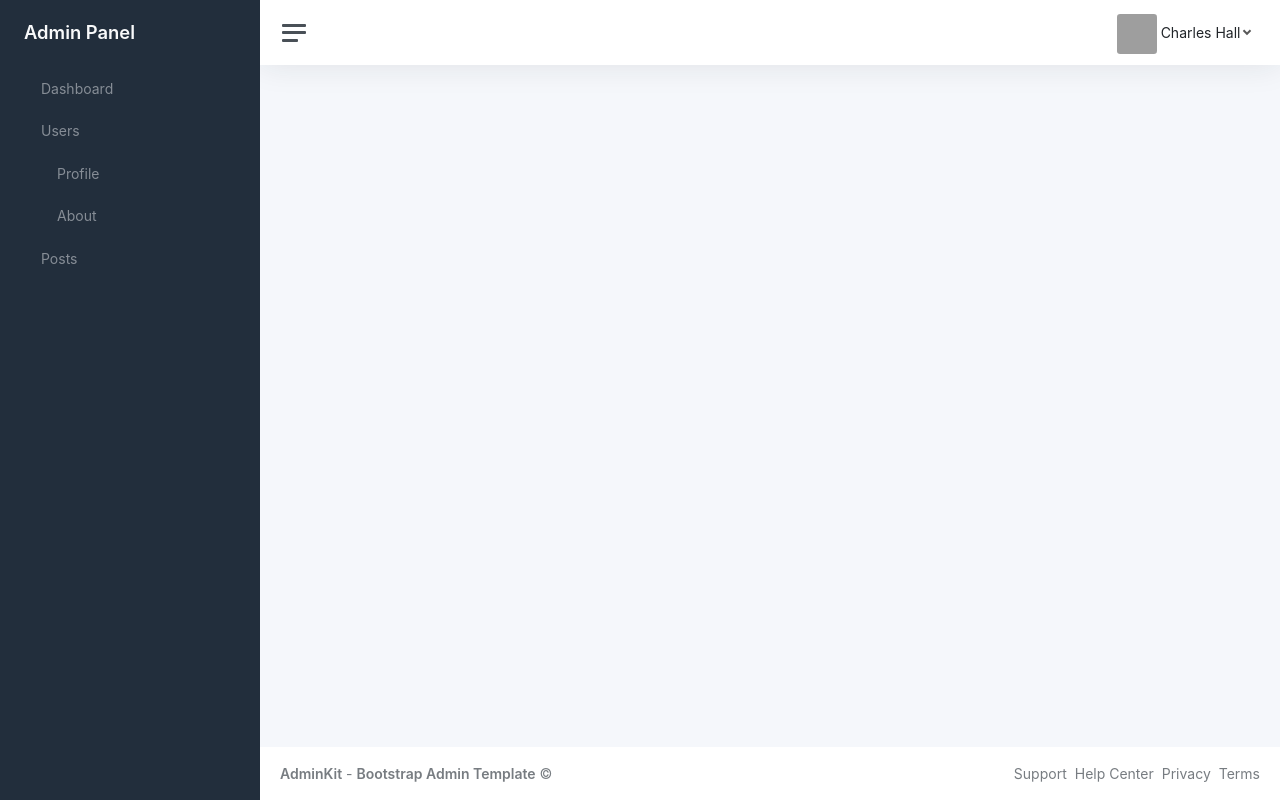
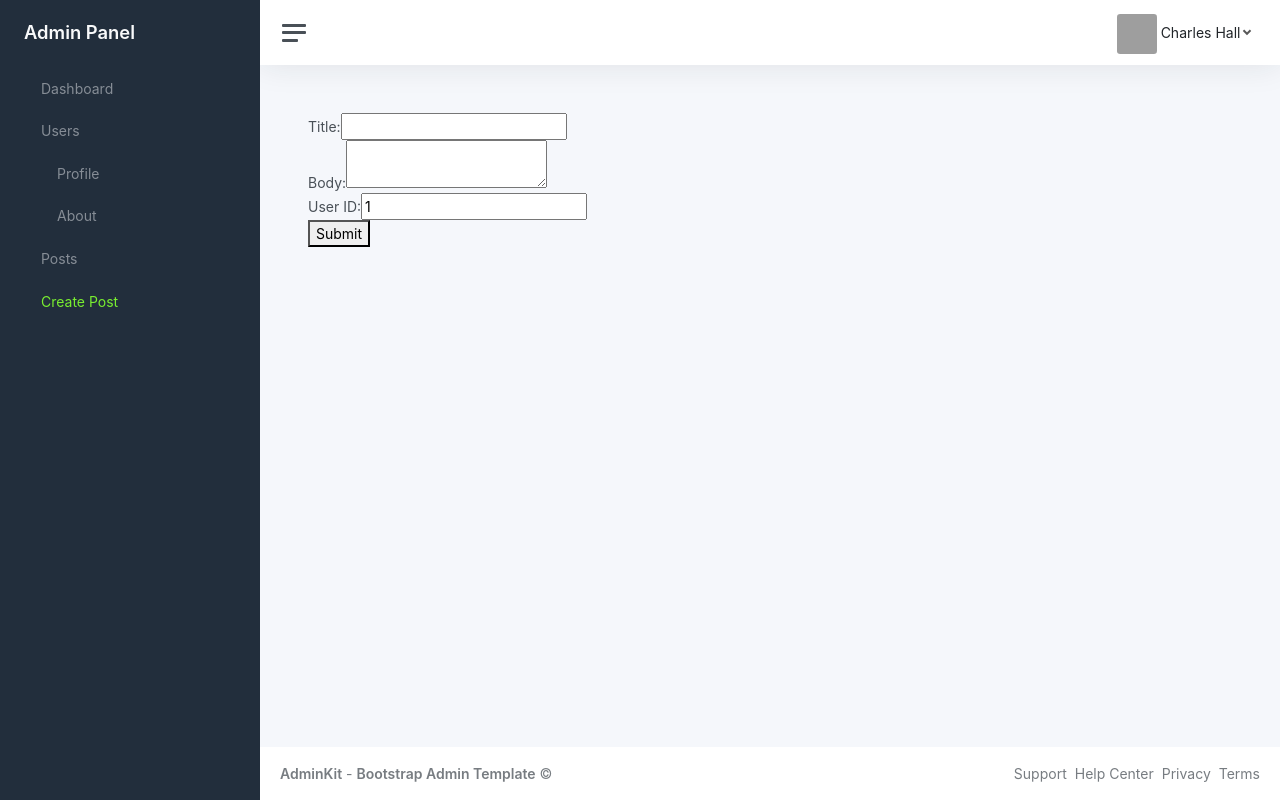
Before and after one commit to utsav-sejpal/react-app, a React (Create React App) app: page /create-post in a window 1280 px wide. Built offline with nearby package versions, Linux system fonts and the light colour scheme; grey boxes are pictures that could not be loaded.

Commit message:
added post method in HTTP request

```diff
--- a/package.json
+++ b/package.json
@@ -11,6 +11,7 @@
     "react-dom": "^18.3.1",
     "react-router-dom": "^6.26.2",
     "react-scripts": "5.0.1",
+    "redux": "^5.0.1",
     "web-vitals": "^2.1.4"
   },
   "scripts": {
--- a/src/App.js
+++ b/src/App.js
@@ -19,6 +19,7 @@ import AboutComponent from "./admin_template/users/AboutComponent.js";
 import EducationComponent from "./admin_template/users/EducationComponent.js";
 import JobComponent from "./admin_template/users/JobComponent.js";
 import PostComponent from "./admin_template/posts/PostComponent.js";
+import PostForm from "./admin_template/posts/PostForm.js";
 
 function App() {
   return (
@@ -51,6 +52,7 @@ function App() {
                     <Route path="/users/about/job" element={<JobComponent />} />
                   </Route>
                   <Route path="/posts" element={<PostComponent />} />
+                  <Route path="/create-post" element={<PostForm />} />
                 </Route>
               </Routes>
             </main>
--- a/src/admin_template/layouts/SidebarComponent.js
+++ b/src/admin_template/layouts/SidebarComponent.js
@@ -41,6 +41,12 @@ export default function SidebarComponent() {
                                 <span className="align-middle">Posts</span>
                             </Link>
                         </li>
+                        <li className="sidebar-item">
+                            <Link to="/create-post" className="sidebar-link" href="index.html">
+                                <i className="align-middle" data-feather="sliders"></i>
+                                <span className="align-middle">Create Post</span>
+                            </Link>
+                        </li>
                     </ul>
                 </div>
             </nav>
--- /dev/null
+++ b/src/admin_template/posts/PostForm.js
@@ -0,0 +1,77 @@
+import React, { useState } from 'react';
+
+const PostForm = () => {
+    const [title, setTitle] = useState('');
+    const [body, setBody] = useState('');
+    const [userId, setUserId] = useState(1); // Default userId set to 1
+
+    const handleSubmit = async (e) => {
+        e.preventDefault();
+
+        const postData = {
+            title,
+            body,
+            userId,
+        };
+
+        try {
+            const response = await fetch('https://jsonplaceholder.typicode.com/posts', {
+                method: 'POST',
+                headers: {
+                    'Content-Type': 'application/json',
+                },
+                body: JSON.stringify(postData),
+            });
+            console.log(response);
+
+            if (!response.ok) {
+                throw new Error('Network response was not ok');
+            }
+
+            const data = await response.json();
+            console.log('Success:', data);
+        } catch (error) {
+            console.error('Error:', error);
+        }
+    };
+
+    return (
+        <form onSubmit={handleSubmit}>
+            <div>
+                <label>
+                    Title:
+                    <input
+                        type="text"
+                        value={title}
+                        onChange={(e) => setTitle(e.target.value)}
+                        required
+                    />
+                </label>
+            </div>
+            <div>
+                <label>
+                    Body:
+                    <textarea
+                        value={body}
+                        onChange={(e) => setBody(e.target.value)}
+                        required
+                    />
+                </label>
+            </div>
+            <div>
+                <label>
+                    User ID:
+                    <input
+                        type="number"
+                        value={userId}
+                        onChange={(e) => setUserId(Number(e.target.value))}
+                        required
+                    />
+                </label>
+            </div>
+            <button type="submit">Submit</button>
+        </form>
+    );
+};
+
+export default PostForm;
```
Also changed, not shown: 1 other file (tests, documents, lock files or other folders).
